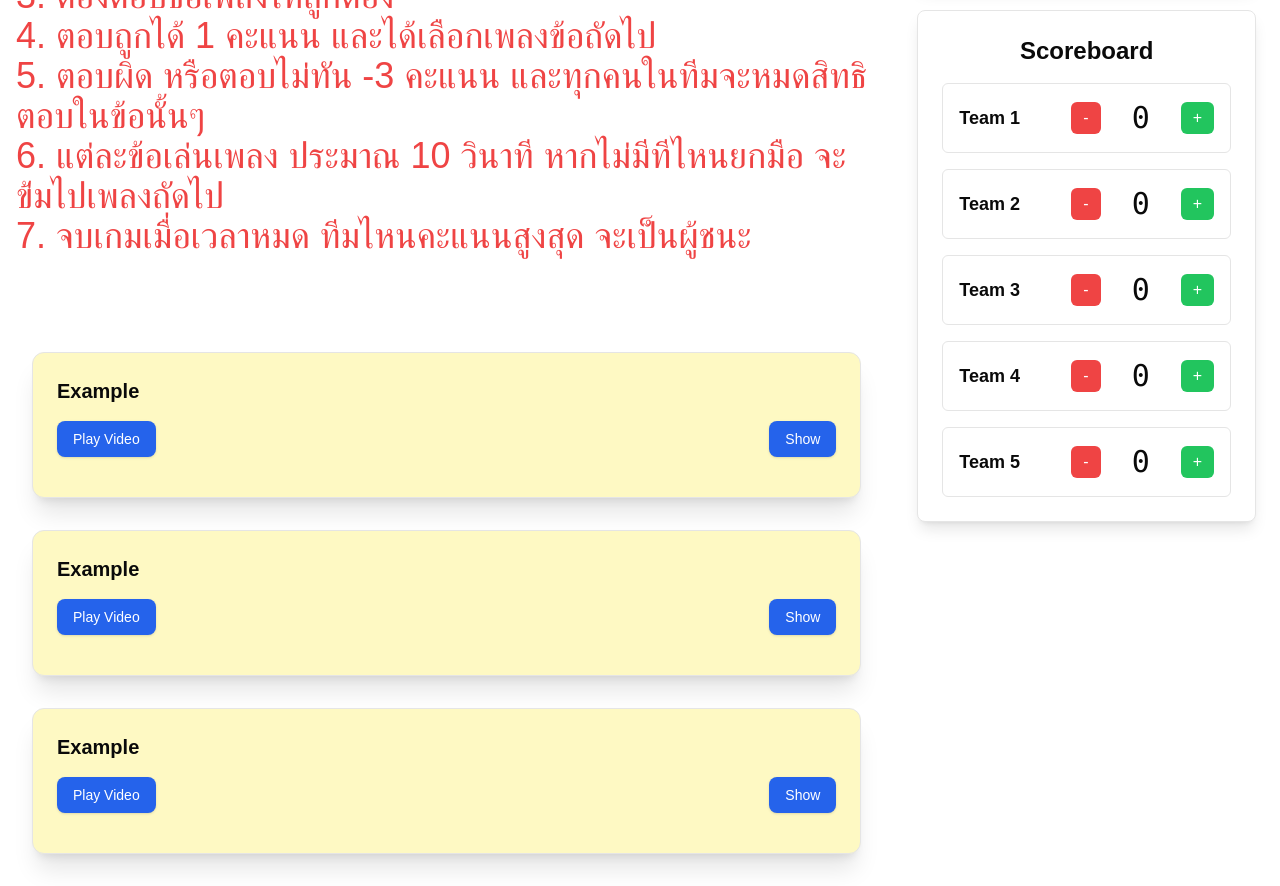
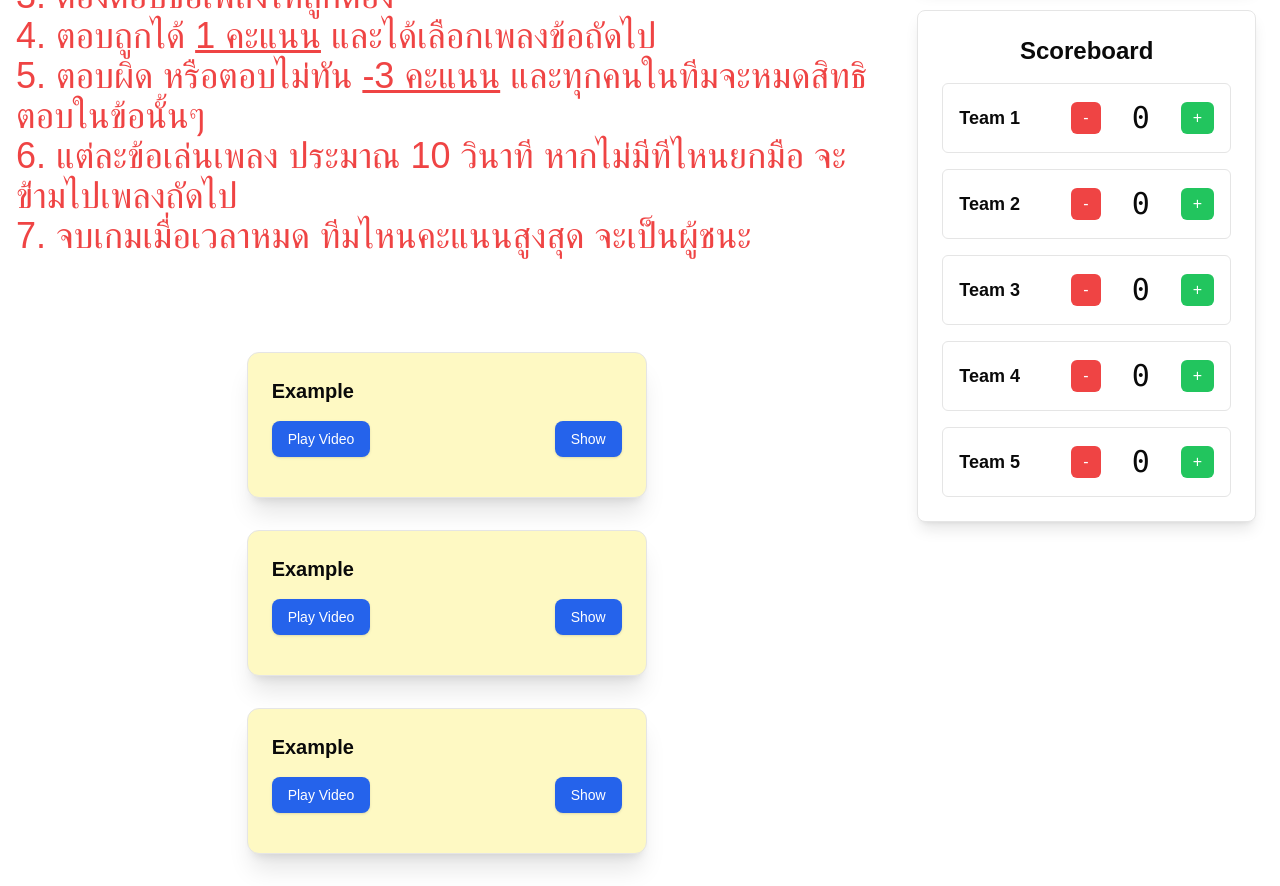
Before and after one commit to jutawuth/retro-game-nextjs, a Next.js app: page / in a window 1280 px wide. Shown: the part 220-1106 px from the top of the page. Built offline with nearby package versions, Linux system fonts and the light colour scheme.

Commit message:
Update page.tsx

```diff
--- a/app/page.tsx
+++ b/app/page.tsx
@@ -316,14 +316,14 @@ export default function YouTubePage() {
             <li>1. ยกมือให้ กรรมการให้สัญญาณ จึงจะมีสิทธิตอบ</li>
             <li>2. ต้องตอบภายใน 5 วินาที</li>
             <li>3. ต้องตอบชื่อเพลงให้ถูกต้อง</li>
-            <li>4. ตอบถูกได้ 1 คะแนน และได้เลือกเพลงข้อถัดไป</li>
+            <li>4. ตอบถูกได้ <u>1 คะแนน</u> และได้เลือกเพลงข้อถัดไป</li>
             <li>
-              5. ตอบผิด หรือตอบไม่ทัน -3 คะแนน
+              5. ตอบผิด หรือตอบไม่ทัน <u>-3 คะแนน</u> { " "}
               และทุกคนในทีมจะหมดสิทธิตอบในข้อนั้นๆ
             </li>
             <li>
               6. แต่ละข้อเล่นเพลง ประมาณ 10 วินาที หากไม่มีทีไหนยกมือ
-              จะข้่มไปเพลงถัดไป
+              จะข้่ามไปเพลงถัดไป
             </li>
             <li>7. จบเกมเมื่อเวลาหมด ทีมไหนคะแนนสูงสุด จะเป็นผู้ชนะ</li>
           </ol>
@@ -337,12 +337,12 @@ export default function YouTubePage() {
             <Card
               key={index}
               className={cn(
-                "m-4 w-full p-6 shadow-xl",
+                "m-4 w-[400px] p-6 shadow-xl",
                 index < 3 && " bg-yellow-100"
               )}
             >
               <h2 className="mb-4 text-xl font-bold">
-                {index < 3 ? <>Example </> : <>YouTube Player {index - 2}</>}
+                {index < 3 ? <>Example </> : <> {index - 2}</>}
               </h2>
               <div className="mb-4 flex justify-between">
                 <Button
```
